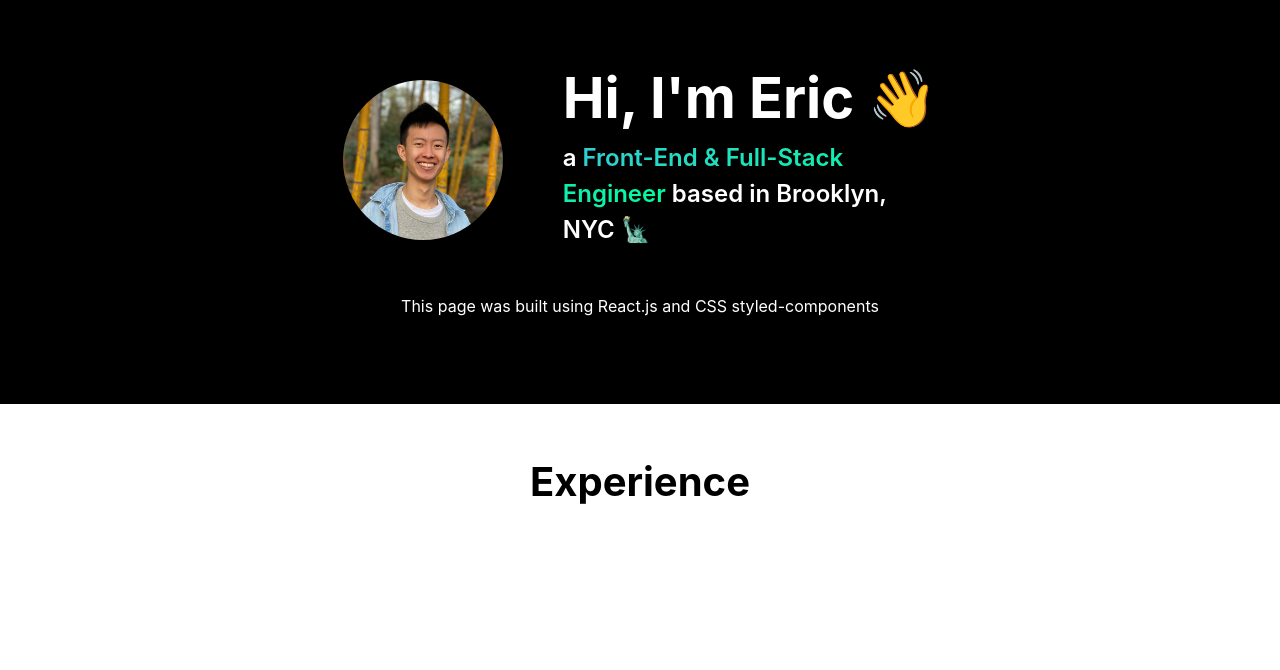
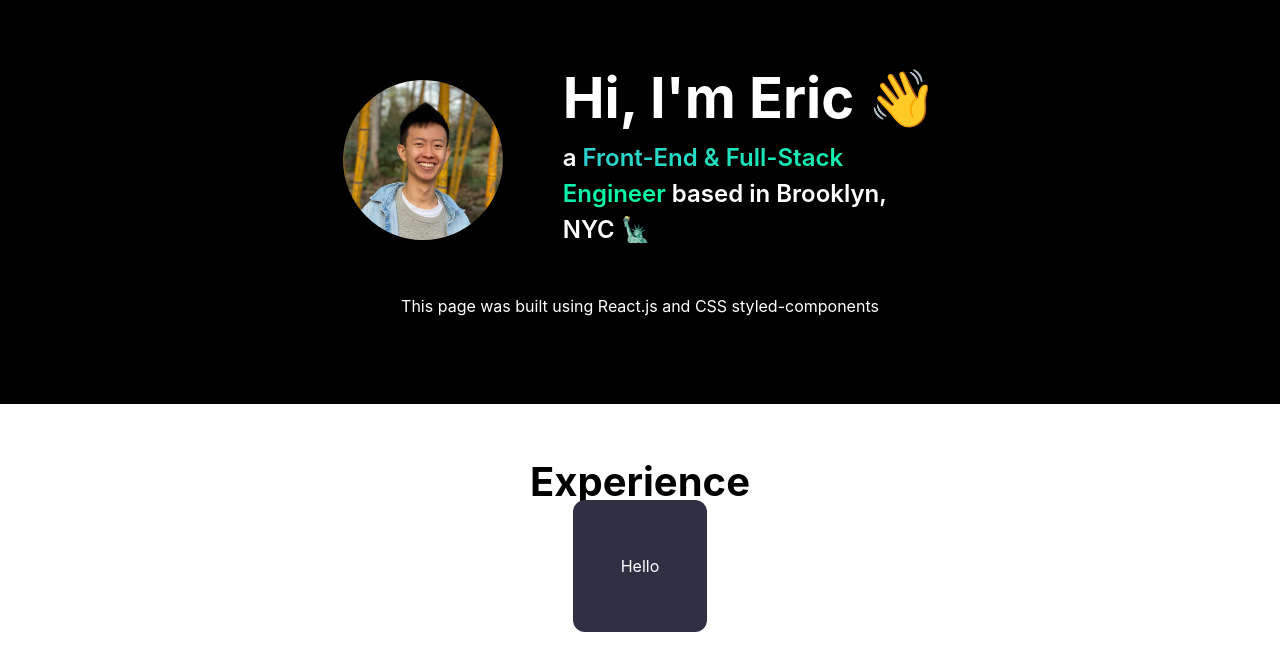
Before and after one commit to erictu22/erictu22.github.io, a React (Create React App) app: page /#/ in a window 1280 px wide. Shown: the top 670 px of the page. Built offline with nearby package versions, Linux system fonts and the light colour scheme.

Commit message:
Adds the card component

```diff
--- /dev/null
+++ b/src/components/cards.tsx
@@ -0,0 +1,20 @@
+import { ReactNode } from "react";
+import styled from "styled-components";
+
+export type Theme = "light" | "dark";
+
+export const Card: React.FC<{
+  readonly children?: ReactNode;
+  readonly width?: number;
+  readonly theme: Theme;
+}> = ({ children, width, theme }) => {
+  return <CardWrapper theme={theme} width={width}>{children}</CardWrapper>;
+};
+
+const CardWrapper = styled.div<{ theme?: Theme , width?: number}>`
+  padding: 48px;
+  background-color: ${({ theme }) => (theme === "dark" ? "#303045" : "white")};
+  color: ${({ theme }) => (theme === "dark" ? "white" : "black")};
+  border-radius: 12px;
+  width: ${({width}) => width};
+`;
--- a/src/components/typography.tsx
+++ b/src/components/typography.tsx
@@ -1,28 +1,28 @@
-import styled from 'styled-components'
+import styled from "styled-components";
 
 export const Title = styled.h1`
   margin: 0;
   font-size: 56px;
-`
+`;
 
 export const H2 = styled.h2`
   margin: 0;
   font-size: 40px;
-`
+`;
 
 export const H3 = styled.h3`
   margin: 0;
   font-size: 24px;
   font-weight: 600;
-`
+`;
 
 export const P = styled.p`
   margin: 0;
-`
+`;
 
 export const GradientSpan = styled.span`
   display: inline;
-background: linear-gradient(to right, #30CFD0 0%, #03fca1 100%);
+  background: linear-gradient(to right, #30cfd0 0%, #03fca1 100%);
   -webkit-background-clip: text;
   -webkit-text-fill-color: transparent;
-`
+`;
--- a/src/pages/Home.tsx
+++ b/src/pages/Home.tsx
@@ -1,4 +1,5 @@
 import { ReactNode } from "react";
+import { Card, Theme } from "../components/cards";
 import CircleImage from "../components/circleImage";
 import { FlexColumn, FlexRow } from "../components/flex";
 import { GradientSpan, H2, H3, P, Title } from "../components/typography";
@@ -58,9 +59,12 @@ const HeaderSection = () => {
 };
 
 const ExperienceSection = () => {
-
+  const cardTheme : Theme = 'dark'
   return <SectionWrapper background='white' color='black' spacing={60}>
     <H2>Experience</H2>
+    <FlexRow>
+      <Card theme={cardTheme}>Hello</Card>
+    </FlexRow>
   </SectionWrapper>
 };
 
```
Lines whose indentation alone changed are shown as unchanged.
